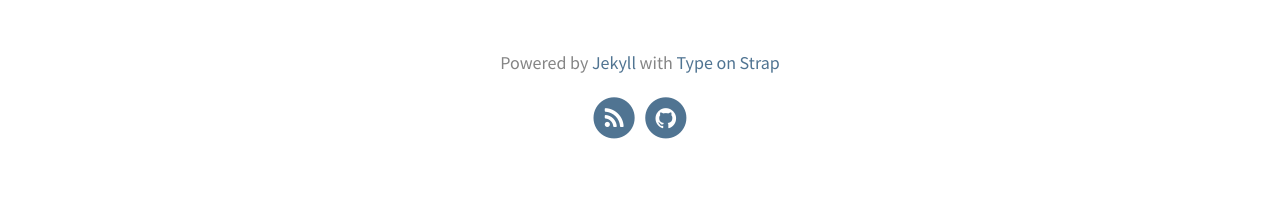
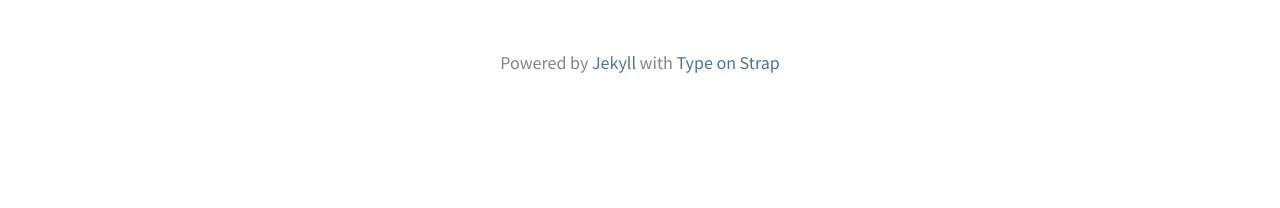
Before and after one commit to guccibeng/guccibeng.github.io, a Jekyll site: the page built from index.html, in a window 1280 px wide. Shown: the part 2151-2359 px from the top of the page. Built offline with Jekyll 4.4.1, drawn with Linux system fonts in a browser that asks for light colours; the list of posts is cut into pages by our own code; after the commit the page ends 2296 px from its top, so only the background shows below that.

Commit message:
RSS GIT 제거

```diff
--- a/_config.yml
+++ b/_config.yml
@@ -21,7 +21,7 @@ theme_settings:
    Powered by <a href="https://jekyllrb.com/">Jekyll</a> with <a href="https://github.com/sylhare/Type-on-Strap">Type on Strap</a>
 
   # Icons
-  rss: true  # Make sure you created a feed.xml with feed.xml layout
+  rss: false  # Make sure you created a feed.xml with feed.xml layout
   email_address: # Full email address, e.g. "sam@example.com"
   behance:
   bitbucket:
@@ -29,7 +29,7 @@ theme_settings:
   facebook:
   flickr:
   gitlab:
-  github: "sylhare"
+  github:
   google_plus:
   instagram:
   keybase:
```
